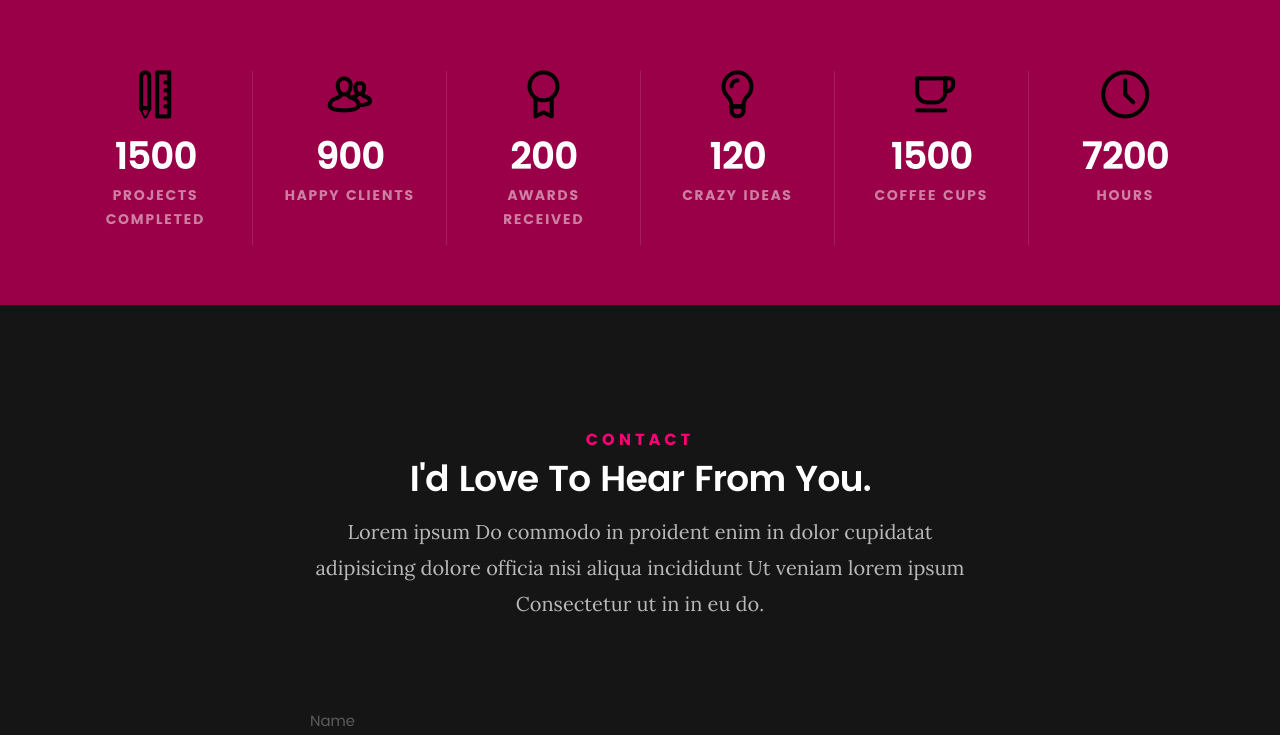
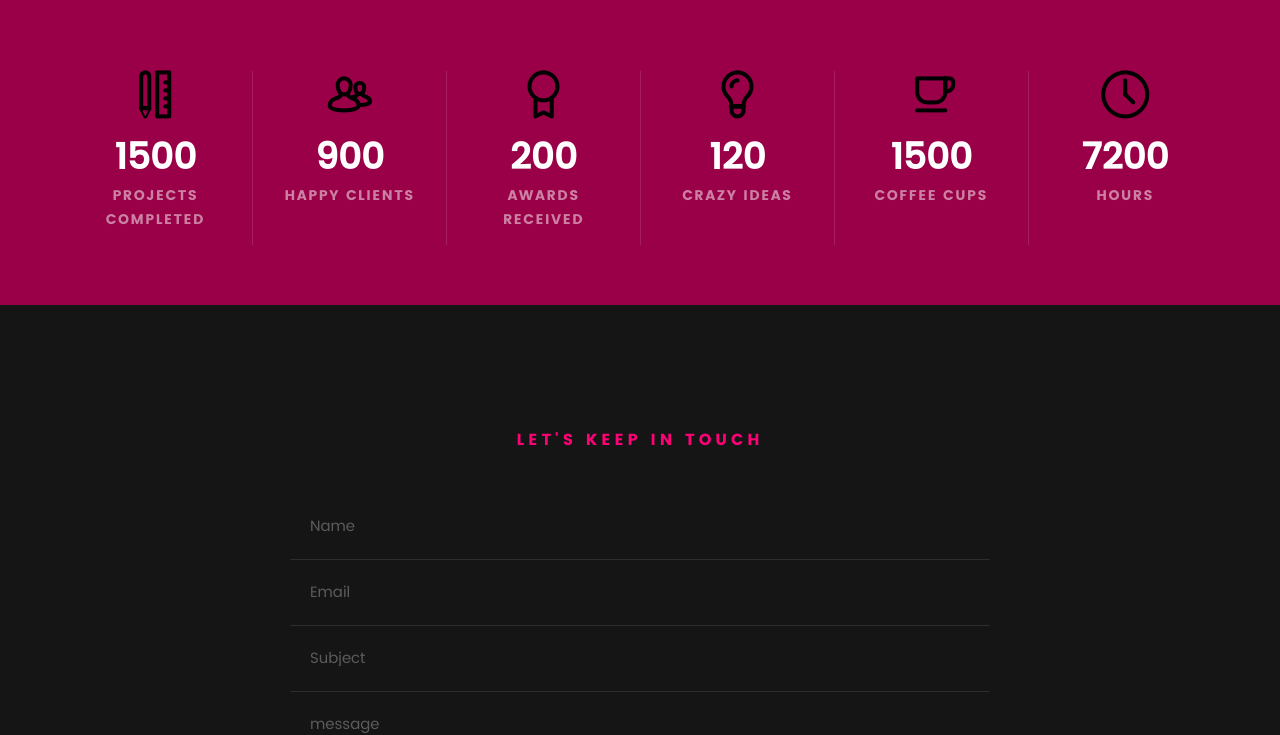
Before and after one commit to ClaPro/tornado-skeleton, a Python web app: template templates/index.html in a window 1280 px wide. Shown: the part 5765-6500 px from the top of the page. Run offline with Jinja, Linux system fonts and the light colour scheme; the template is opened without the code that fills it, so the values that code supplies are empty; some web fonts are replaced.

```diff
--- a/templates/index.html
+++ b/templates/index.html
@@ -984,11 +984,11 @@
     <div class="row section-intro">
         <div class="col-twelve">
 
-            <h5>Contact</h5>
-            <h1>I'd Love To Hear From You.</h1>
+            <h5>Let's keep in touch</h5>
+            <!--<h1>I'd Love To Hear From You.</h1>-->
 
-            <p class="lead">Lorem ipsum Do commodo in proident enim in dolor cupidatat adipisicing dolore officia nisi
-                aliqua incididunt Ut veniam lorem ipsum Consectetur ut in in eu do.</p>
+            <!--<p class="lead">Lorem ipsum Do commodo in proident enim in dolor cupidatat adipisicing dolore officia nisi-->
+                <!--aliqua incididunt Ut veniam lorem ipsum Consectetur ut in in eu do.</p>-->
 
         </div>
     </div> <!-- /section-intro -->
```
